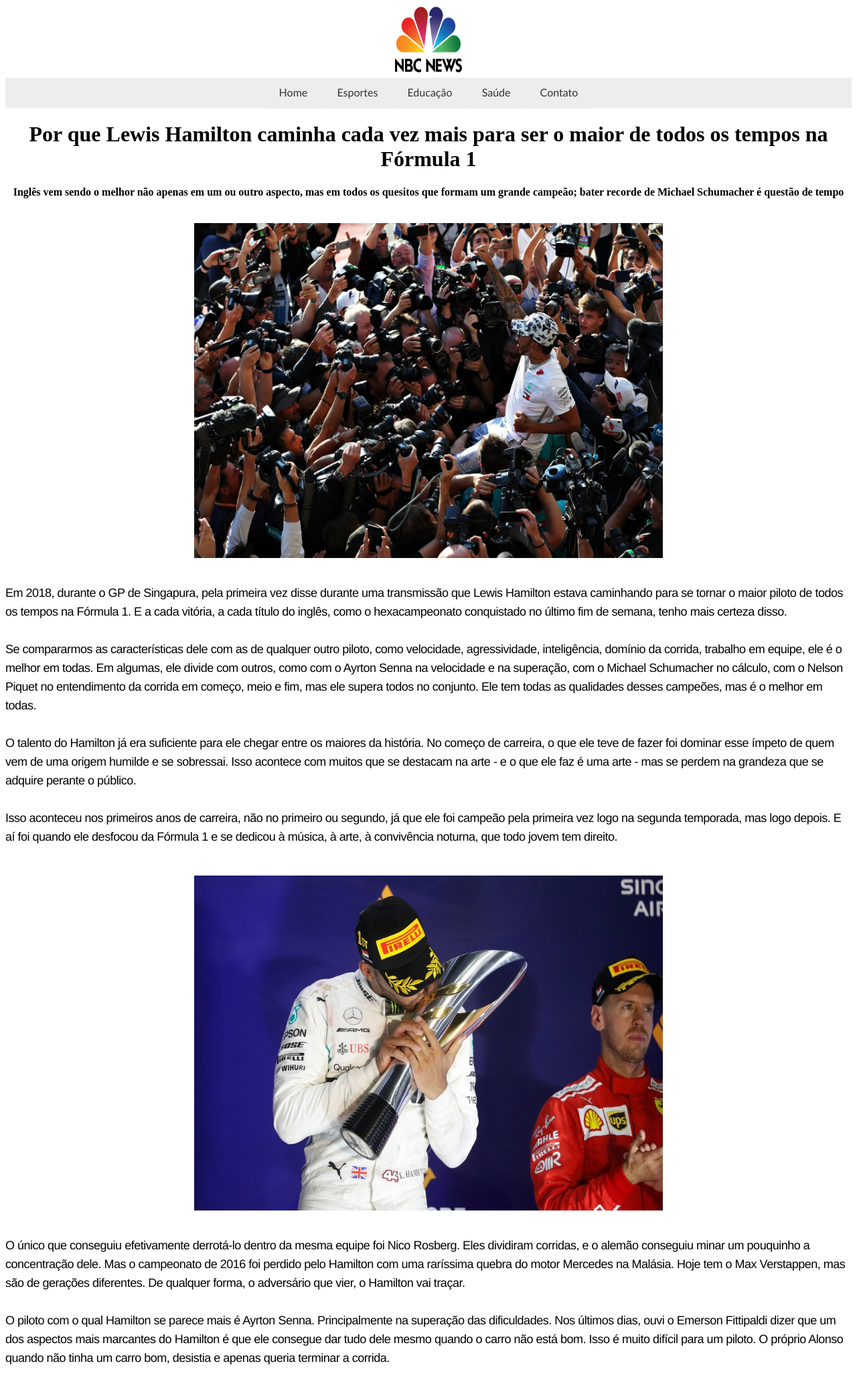
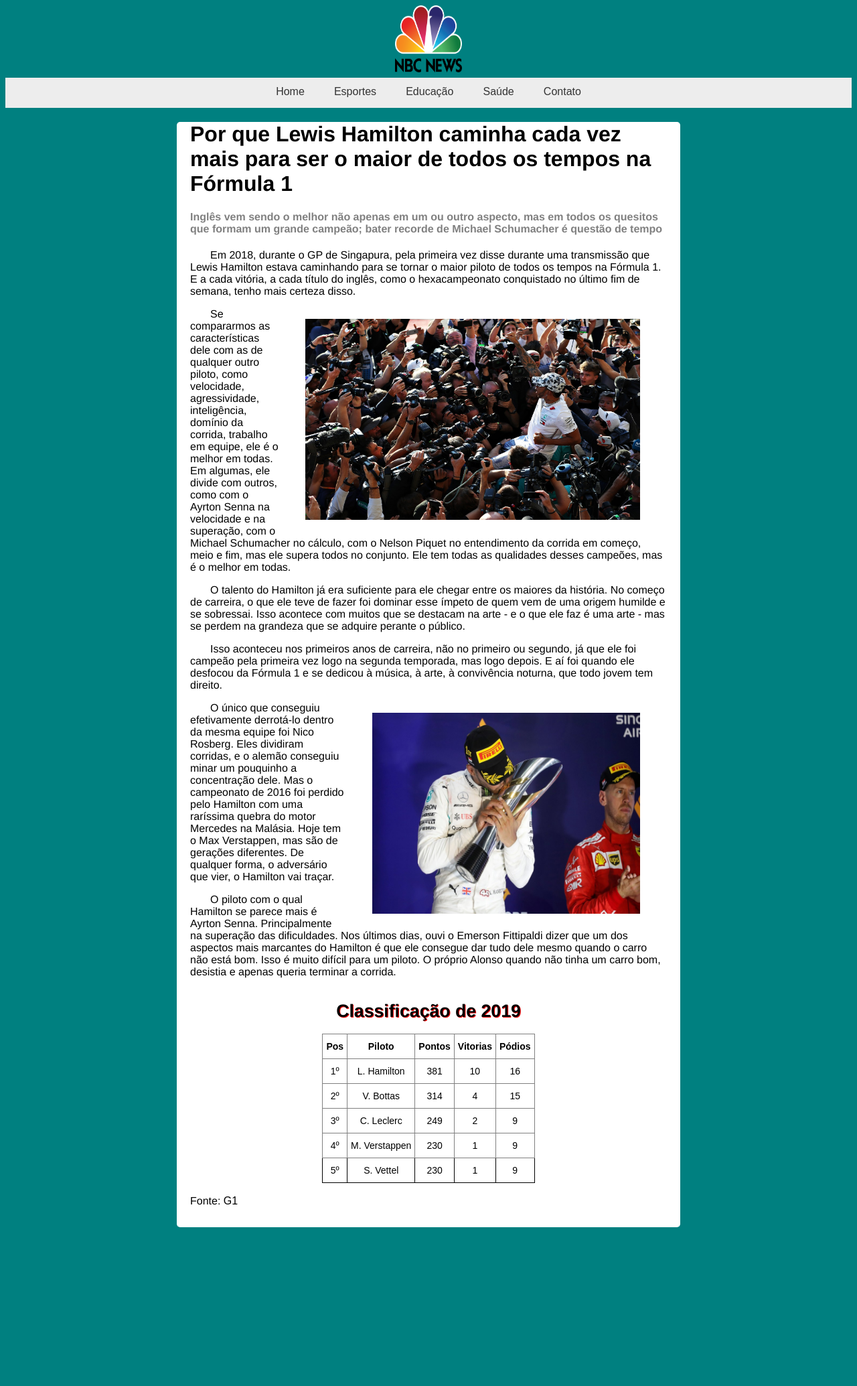
Before and after one commit to wesleyadiel/acchweb1, a PHP site: page /projeto2/pages/esporte.html in a window 1280 px wide. Shown: the whole page at 67% size. After the commit the page ends 1832 px from the top, so only its background shows below. Run offline with PHP 8.4, Linux system fonts and the light colour scheme.

Commit message:
Criação da Pagina esporte e atualização dos demais arquivos com o menu

```diff
--- /dev/null
+++ b/projeto2/css/esporte.css
@@ -0,0 +1,84 @@
+body{
+    background-color: teal;
+}
+.content{
+    font-family: opensans,helvetica,arial,sans-serif;
+    margin-left: 20vw;
+    margin-right: 20vw;
+    padding-left: 20px;
+    padding-right: 20px;
+    background-color: white;
+    border-radius: 5px;
+    padding-bottom: 30px;
+}
+p{
+    text-indent: 30px;
+    text-align: left;
+}
+
+h4{
+    color:grey;
+    text-decoration: grey;
+}
+.imgn{
+    float: right;
+}
+.parte2{
+    text-align: justify;
+}
+a{
+    font-family: Arial, Helvetica, sans-serif;
+    text-decoration-color: yellowgreen;
+}
+.tg  {
+    border-collapse:collapse;
+    border-spacing:0;
+    display: flex;
+    display: -webkit-flex;
+    justify-content: center;
+    align-items: center;
+}
+.tg td{
+    font-family:Arial, sans-serif;
+    font-size:14px;
+    padding:10px 5px;
+    border-style:solid;
+    border-width:1px;
+    overflow:hidden;
+    word-break:normal;
+    border-color:black;
+}
+.tg th{
+    font-family:Arial, sans-serif;
+    font-size:14px;
+    font-weight:normal;
+    padding:10px 5px;
+    border-style:solid;
+    border-width:1px;
+    overflow:hidden;
+    word-break:normal;
+    border-color:black;
+}
+.tg .tg-baqh{
+    text-align:center
+    ;vertical-align:top
+}
+.tg .tg-c3ow{border-color:inherit;
+    text-align:center;
+    vertical-align:top
+}
+.tg .tg-7btt{font-weight:bold;
+    border-color:inherit;
+    text-align:center;
+    vertical-align:top
+}
+.tituloclass{
+    display: flex;
+    display: -webkit-flex;
+    justify-content: center;
+    align-items: center;
+    font-family:opensans,helvetica,arial,sans-serif;
+    text-shadow: 1px 1px red;
+    font-size: 20pt;
+    font-weight: bold;
+}
--- a/projeto2/css/style.css
+++ b/projeto2/css/style.css
@@ -28,11 +28,6 @@ hr .barra {
 }
 p{
     font-family: opensans,helvetica,arial,sans-serif;
-    font-size: 1.125rem;
-    margin-bottom: 1.75rem;
-    line-height: 1.75rem;
-    letter-spacing: -.03125rem;
-    overflow-wrap: break-word;
 }
 .p1{
     font-family: Verdana, Geneva, Tahoma, sans-serif;
--- a/projeto2/pages/esporte.html
+++ b/projeto2/pages/esporte.html
@@ -2,7 +2,7 @@
 <html>
 <meta charset="utf-8">
 <head>
-	<link rel="stylesheet" type="text/css" href="../css/style.css">
+	<link rel="stylesheet" type="text/css" href="../css/esporte.css">
 	<link rel="stylesheet" type="text/css" href="../css/menu.css">
 	<title>Projeto 2</title>
 </head>
@@ -18,23 +18,74 @@
         <li><a href="contato.html">Contato</a></li>
     </ul>
 </nav>
-
+<div class="content">
 <h1>Por que Lewis Hamilton caminha cada vez mais para ser o maior de todos os tempos na Fórmula 1</h1>
 <h4>Inglês vem sendo o melhor não apenas em um ou outro aspecto, mas em todos os quesitos que formam um grande campeão; bater recorde de Michael Schumacher é questão de tempo</h4>
 
-<div class="figureprincipal">
-    <figure><img src="../img/esporte.jpg" width="700" height="500"> </figure>
-</div>
-
 <p>Em 2018, durante o GP de Singapura, pela primeira vez disse durante uma transmissão que Lewis Hamilton estava caminhando para se tornar o maior piloto de todos os tempos na Fórmula 1. E a cada vitória, a cada título do inglês, como o hexacampeonato conquistado no último fim de semana, tenho mais certeza disso.
 </p>
+
+<div class="imgn">
+    <div class="figure">
+        <figure><img src="../img/esporte.jpg" width="500" height="300"> </figure>
+    </div> </div>
 <p>Se compararmos as características dele com as de qualquer outro piloto, como velocidade, agressividade, inteligência, domínio da corrida, trabalho em equipe, ele é o melhor em todas. Em algumas, ele divide com outros, como com o Ayrton Senna na velocidade e na superação, com o Michael Schumacher no cálculo, com o Nelson Piquet no entendimento da corrida em começo, meio e fim, mas ele supera todos no conjunto. Ele tem todas as qualidades desses campeões, mas é o melhor em todas.</p>
 <p>O talento do Hamilton já era suficiente para ele chegar entre os maiores da história. No começo de carreira, o que ele teve de fazer foi dominar esse ímpeto de quem vem de uma origem humilde e se sobressai. Isso acontece com muitos que se destacam na arte - e o que ele faz é uma arte - mas se perdem na grandeza que se adquire perante o público.</p>
 <p>Isso aconteceu nos primeiros anos de carreira, não no primeiro ou segundo, já que ele foi campeão pela primeira vez logo na segunda temporada, mas logo depois. E aí foi quando ele desfocou da Fórmula 1 e se dedicou à música, à arte, à convivência noturna, que todo jovem tem direito.</p>
-<div class="figureprincipal">
-    <figure><img src="../img/esporte1.jpg" width="700" height="500"> </figure>
+<div class="imgn">
+    <figure><img src="../img/esporte1.jpg" width="400" height="300"> </figure>
 </div>
 <p>O único que conseguiu efetivamente derrotá-lo dentro da mesma equipe foi Nico Rosberg. Eles dividiram corridas, e o alemão conseguiu minar um pouquinho a concentração dele. Mas o campeonato de 2016 foi perdido pelo Hamilton com uma raríssima quebra do motor Mercedes na Malásia. Hoje tem o Max Verstappen, mas são de gerações diferentes. De qualquer forma, o adversário que vier, o Hamilton vai traçar.</p>
-<p>O piloto com o qual Hamilton se parece mais é Ayrton Senna. Principalmente na superação das dificuldades. Nos últimos dias, ouvi o Emerson Fittipaldi dizer que um dos aspectos mais marcantes do Hamilton é que ele consegue dar tudo dele mesmo quando o carro não está bom. Isso é muito difícil para um piloto. O próprio Alonso quando não tinha um carro bom, desistia e apenas queria terminar a corrida.</p>
+<p>O piloto com o qual Hamilton se parece mais é Ayrton Senna. Principalmente na superação das dificuldades. Nos últimos dias, ouvi o Emerson Fittipaldi dizer que um dos aspectos mais marcantes do Hamilton é que ele consegue dar tudo dele mesmo quando o carro não está bom. Isso é muito difícil para um piloto. O próprio Alonso quando não tinha um carro bom, desistia e apenas queria terminar a corrida.</p><br>
+
+<span class="tituloclass">Classificação de 2019</span><br>
+<table class="tg">
+      <tr>
+        <th class="tg-7btt">Pos</th>
+        <th class="tg-7btt">Piloto</th>
+        <th class="tg-7btt">Pontos</th>
+        <th class="tg-7btt">Vitorias</th>
+        <th class="tg-7btt">Pódios</th>
+      </tr>
+      <tr>
+        <td class="tg-c3ow">1º</td>
+        <td class="tg-c3ow">L. Hamilton</td>
+        <td class="tg-c3ow">381</td>
+        <td class="tg-c3ow">10</td>
+        <td class="tg-c3ow">16</td>
+      </tr>
+      <tr>
+        <td class="tg-c3ow">2º</td>
+        <td class="tg-c3ow">V. Bottas</td>
+        <td class="tg-c3ow">314</td>
+        <td class="tg-c3ow">4</td>
+        <td class="tg-c3ow">15</td>
+      </tr>
+      <tr>
+        <td class="tg-c3ow">3º</td>
+        <td class="tg-c3ow">C. Leclerc</td>
+        <td class="tg-c3ow">249</td>
+        <td class="tg-c3ow">2</td>
+        <td class="tg-c3ow">9</td>
+      </tr>
+      <tr>
+        <td class="tg-c3ow">4º</td>
+        <td class="tg-c3ow">M. Verstappen</td>
+        <td class="tg-c3ow">230</td>
+        <td class="tg-c3ow">1</td>
+        <td class="tg-c3ow">9</td>
+      </tr>
+      <tr>
+        <td class="tg-baqh">5º</td>
+        <td class="tg-baqh">S. Vettel</td>
+        <td class="tg-baqh">230</td>
+        <td class="tg-baqh">1</td>
+        <td class="tg-baqh">9</td>
+      </tr>
+    </table><br>
+
+Fonte: <a herf="https://globoesporte.globo.com/blogs/sinal-verde/post/2019/11/04/por-que-lewis-hamilton-caminha-cada-vez-mais-para-ser-o-maior-de-todos-os-tempos-na-formula-1.ghtml" target="_self">G1</a>
+</div>
+</div>
 </body>
 </html>
```
Also changed, not shown: projeto2/pages/contato.html (+4 -4 lines), projeto2/pages/news1.html (+11 -9 lines), projeto2/pages/news2.html (+13 -10 lines), projeto2/pages/news3.html (+13 -9 lines), projeto2/img/contato-joao.jpg (added).
